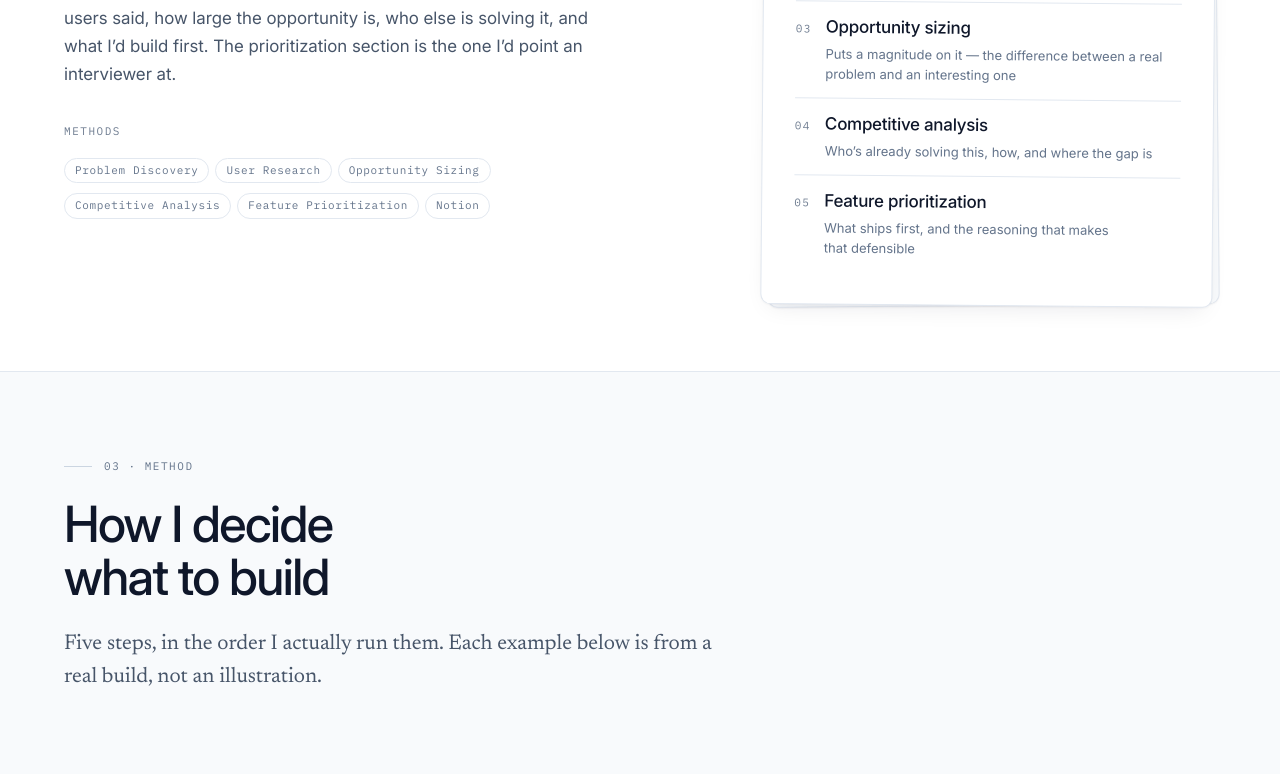
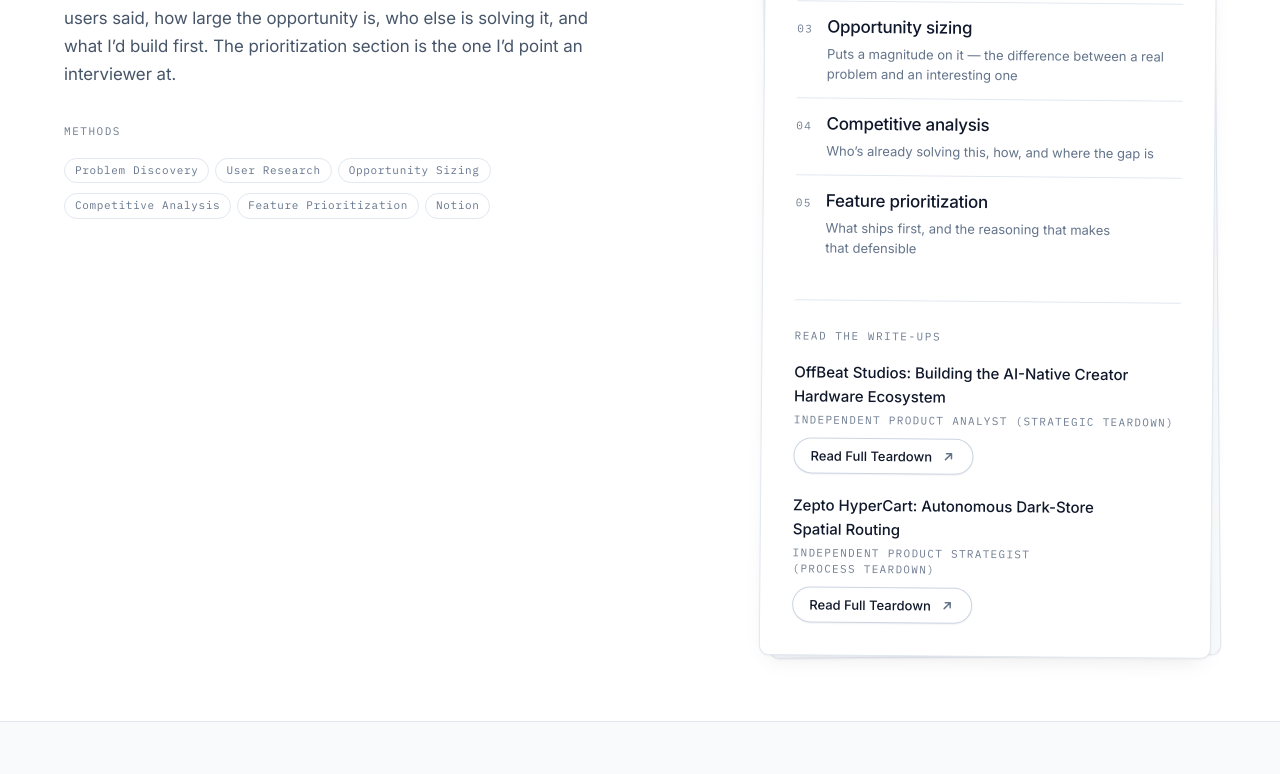
Before and after one commit to ShivamSharma6214/PM-portfolio, a Next.js app: page / in a window 1280 px wide. Shown: the part 5368-6142 px from the top of the page. Built offline with nearby package versions, Linux system fonts and the light colour scheme.

Commit message:
added my case studies

```diff
--- a/src/components/sections/ProductAnalysis.tsx
+++ b/src/components/sections/ProductAnalysis.tsx
@@ -1,16 +1,15 @@
 import { Reveal, RevealChild, Stagger } from "@/src/components/motion/Reveal";
+import { ArrowUpRight, Button } from "@/src/components/ui/Button";
 import { Chip, Eyebrow, Hairline } from "@/src/components/ui/primitives";
 import { analysis } from "@/src/content/analysis";
 
 /**
  * Product analysis — the published Notion case studies.
  *
- * The two titles and URLs are not in the source content, and guessing which products
- * were analysed would be the most damaging error available on this page. So the
- * section renders what is real: the framing, the arc each write-up runs, and the
- * methods. The panel is drawn as two stacked sheets rotated half a degree in
- * opposite directions — two documents, not two tiles. The `Read on Notion` CTA is
- * intentionally absent until a real URL exists; there are no dead links on this site.
+ * The panel is drawn as two stacked sheets rotated half a degree in opposite
+ * directions — two documents, not two tiles. Each study in `analysis.studies`
+ * renders with its own "Read Full Teardown" external link, so the section only
+ * ever shows what's actually published.
  */
 export function ProductAnalysis() {
   return (
@@ -110,6 +109,34 @@ export function ProductAnalysis() {
                       </RevealChild>
                     ))}
                   </Stagger>
+
+                  {analysis.studies.length > 0 ? (
+                    <>
+                      <Hairline className="my-7" />
+                      <Eyebrow className="mb-4 text-ink-4">Read the write-ups</Eyebrow>
+                      <ul className="space-y-5">
+                        {analysis.studies.map((study) => (
+                          <li key={study.href} className="flex flex-col gap-2.5">
+                            <div>
+                              <p className="text-sm font-medium text-ink">{study.title}</p>
+                              <p className="mt-1 font-mono text-mono uppercase tracking-[0.12em] text-ink-4">
+                                {study.role}
+                              </p>
+                              {study.summary ? (
+                                <p className="mt-1.5 text-xs text-ink-3">{study.summary}</p>
+                              ) : null}
+                            </div>
+                            <div>
+                              <Button href={study.href} variant="secondary" size="sm" external>
+                                Read Full Teardown
+                                <ArrowUpRight className="text-ink-3" />
+                              </Button>
+                            </div>
+                          </li>
+                        ))}
+                      </ul>
+                    </>
+                  ) : null}
                 </div>
               </div>
             </Reveal>
--- a/src/content/analysis.ts
+++ b/src/content/analysis.ts
@@ -1,10 +1,10 @@
 /**
  * Section 10.5 — Product Analysis. Published case studies.
  *
- * The two Notion titles and URLs are deliberately absent: the source content
- * refuses to guess which products were analysed, and naming the wrong one would be
- * the single most damaging error on the page. `studies` stays empty until the real
- * titles and links exist, and the section renders its framing copy without them.
+ * Two independent product teardowns, published on Notion. Both are speculative
+ * analyses of products I don't own or work on — the discipline is reasoning about
+ * what should happen next to something already in the world, in writing, to a
+ * reader who can check it.
  */
 
 export const analysis = {
@@ -53,6 +53,16 @@ export const analysis = {
     "Feature Prioritization",
     "Notion",
   ],
-  /** Fill in with the two real titles and Notion URLs. */
-  studies: [] as readonly { title: string; href: string; summary?: string }[],
+  studies: [
+    {
+      title: "OffBeat Studios: Building the AI-Native Creator Hardware Ecosystem",
+      role: "Independent Product Analyst (Strategic Teardown)",
+      href: "https://climbing-quiver-c34.notion.site/OffBeat-Studios-CASE-STUDY-3dc0cb8dd27e8027888bc1c2e825c1d3?source=copy_link",
+    },
+    {
+      title: "Zepto HyperCart: Autonomous Dark-Store Spatial Routing",
+      role: "Independent Product Strategist (Process Teardown)",
+      href: "https://climbing-quiver-c34.notion.site/Zepto-HyperCart-CASE-STUDY-3dc0cb8dd27e80f4ad6de1d3002d1384?source=copy_link",
+    },
+  ] as readonly { title: string; role: string; href: string; summary?: string }[],
 } as const;
--- a/src/content/projects.ts
+++ b/src/content/projects.ts
@@ -221,7 +221,13 @@ export const projects: readonly Project[] = [
         "KPI Definition",
       ],
     },
-    links: [{ label: "Open the live product", unavailable: unavailable.notPublic }],
+    links: [
+      { label: "Open the live product", unavailable: unavailable.notPublic },
+      {
+        label: "Read the full case study on Notion",
+        href: "https://climbing-quiver-c34.notion.site/CUTE-HELPER-3830cb8dd27e808793e5c6a680bd4b89?source=copy_link",
+      },
+    ],
     mediaPlaceholder: emptyStates.mediaSlot,
   },
 
```
